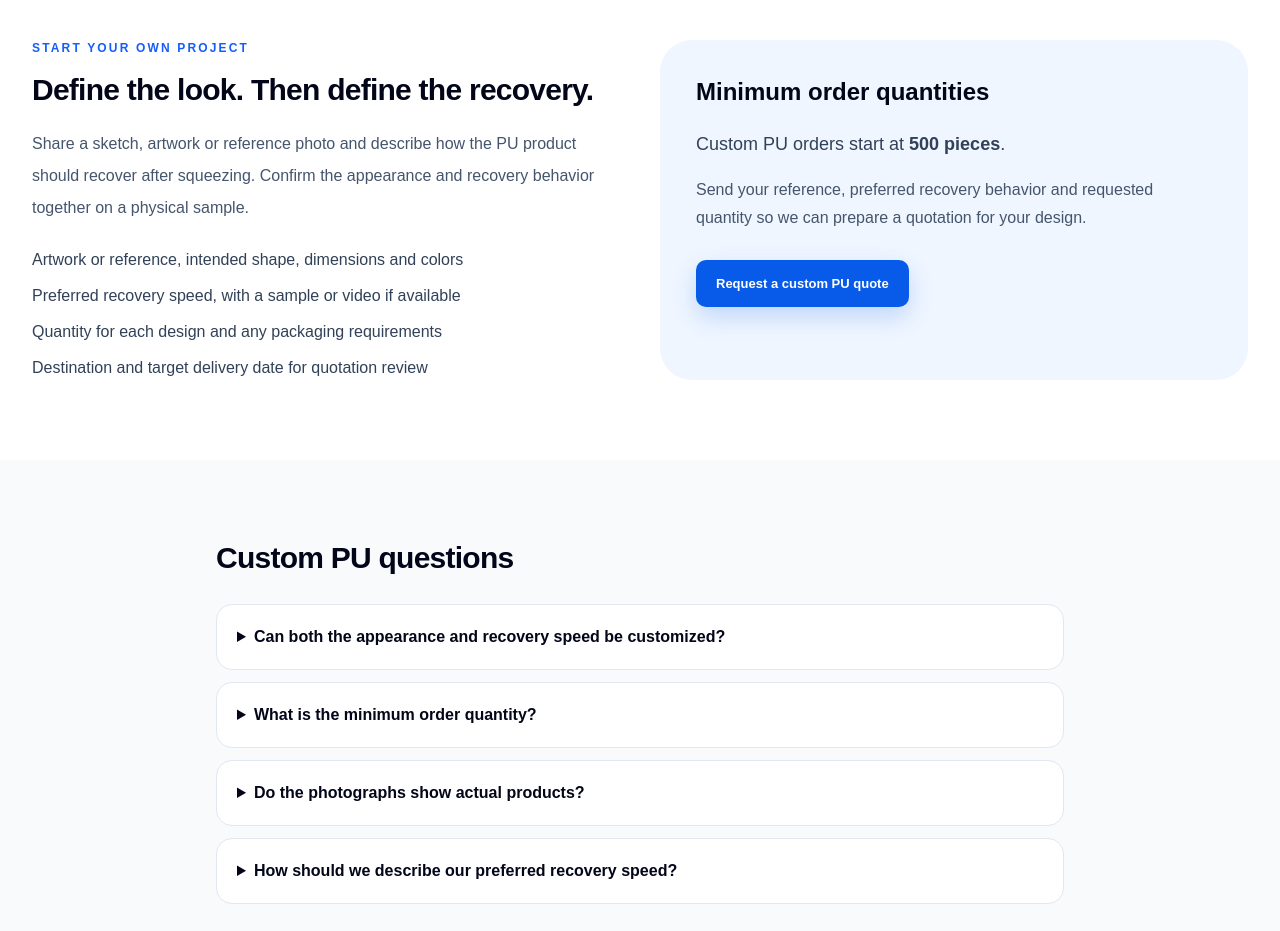
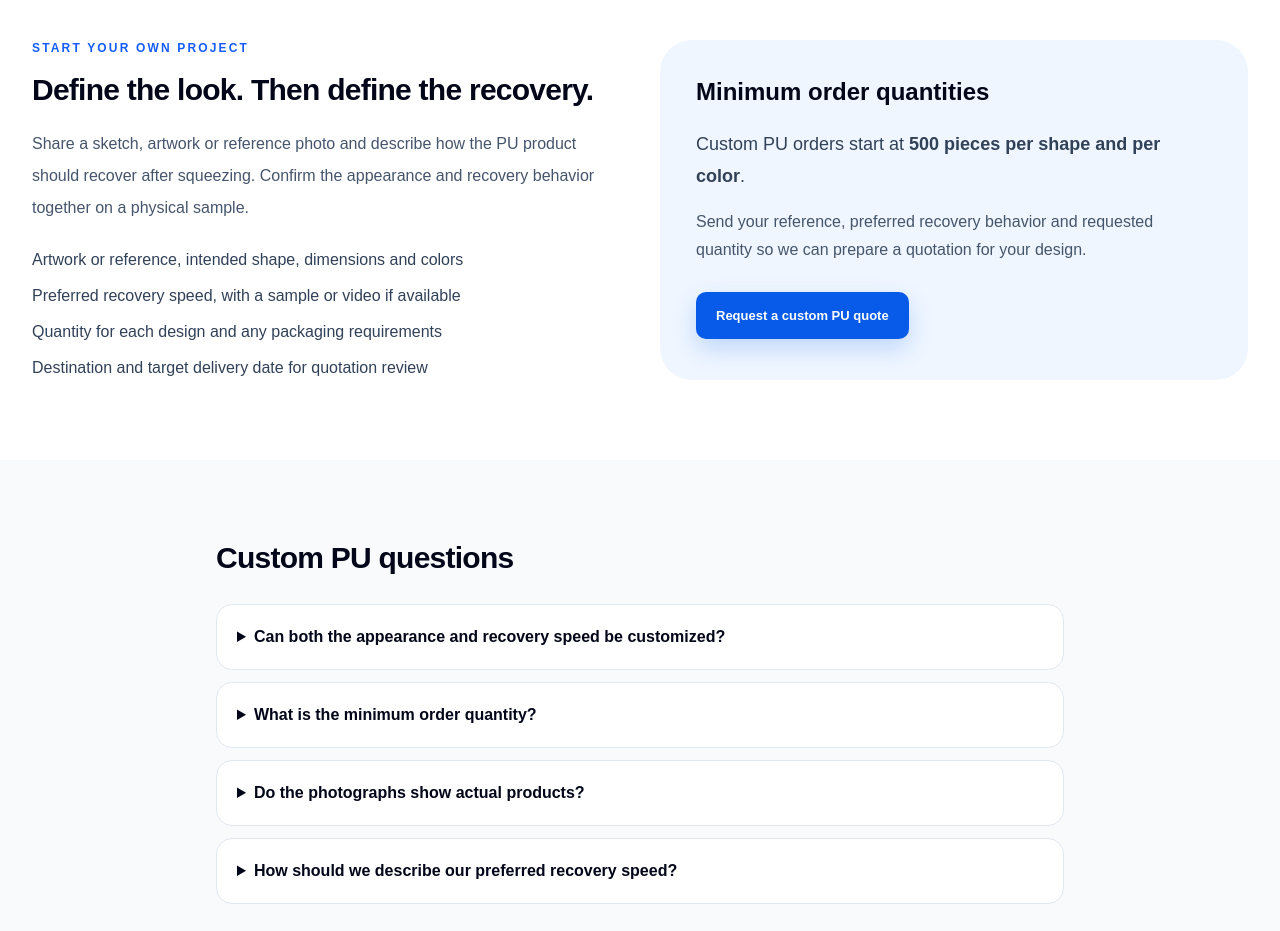
Before and after one commit to cenno1/linhao-toys, a Next.js app: page /custom-pu-squishy-case-studies in a window 1280 px wide. Shown: the part 3600-4531 px from the top of the page. Built offline with nearby package versions, Linux system fonts and the light colour scheme; no server answers.

Commit message:
Apply confirmed customization, MOQ and lead times: app/custom-pu-squishy-case-studies/page.tsx

```diff
--- a/app/custom-pu-squishy-case-studies/page.tsx
+++ b/app/custom-pu-squishy-case-studies/page.tsx
@@ -64,7 +64,7 @@ const faqs = [
   },
   {
     question: "What is the minimum order quantity?",
-    answer: "The minimum order quantity starts at 500 pieces. Send the specific design, preferred recovery behavior and quantity for a quotation.",
+    answer: "MOQ is 500 pieces per shape and 500 pieces per color. Send your design, preferred feel, scent and quantity per color for a quotation.",
   },
   {
     question: "Do the photographs show actual products?",
@@ -85,7 +85,7 @@ export default function CustomPuCasesPage() {
       "@id": `${url}#collection`,
       name: title, description, url,
       inLanguage: "en",
-      dateModified: "2026-09-19",
+      dateModified: "2026-10-04",
       publisher: { "@id": `${SITE_URL}/#organization` },
       image: cases.map((item) => absoluteUrl(`${photoRoot}/${item.image}`)),
       mainEntity: {
@@ -183,7 +183,7 @@ export default function CustomPuCasesPage() {
           </div>
           <aside className="rounded-[2rem] bg-blue-50 p-7 sm:p-9">
             <h2 className="text-2xl font-black text-slate-950">Minimum order quantities</h2>
-            <p className="mt-5 text-lg leading-8 text-slate-700">Custom PU orders start at <strong>500 pieces</strong>.</p>
+            <p className="mt-5 text-lg leading-8 text-slate-700">Custom PU orders start at <strong>500 pieces per shape and per color</strong>.</p>
             <p className="mt-4 leading-7 text-slate-600">Send your reference, preferred recovery behavior and requested quantity so we can prepare a quotation for your design.</p>
             <Link href="/contact" className="btn btn-primary mt-7">Request a custom PU quote</Link>
           </aside>
```
